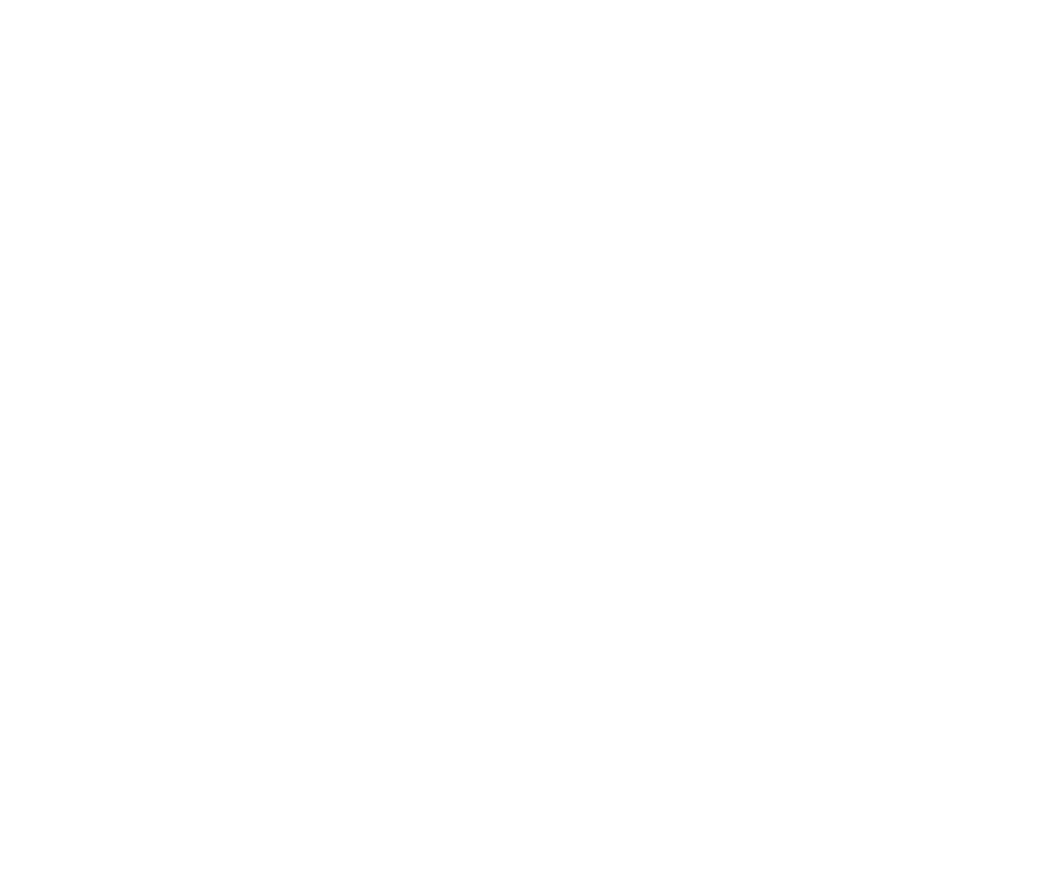
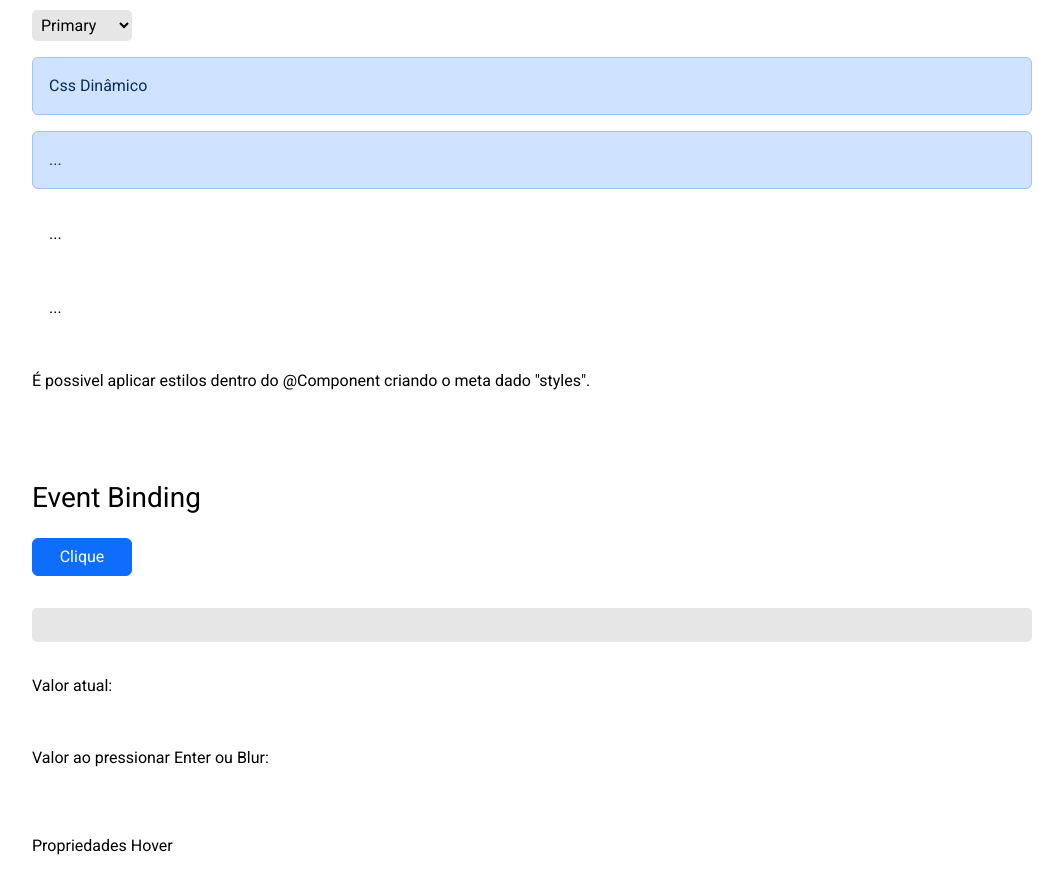
Before and after one commit to LFerreira0/workspace, an Angular app: page /binding in a window 1280 px wide. Shown: the part 820-1710 px from the top of the page, without its empty margins (108-1171 px from the left). Before the commit the page ends 800 px from the top, so only its background shows below. Built offline with nearby package versions, Linux system fonts and the light colour scheme.

Commit message:
criação do modulo de binding

```diff
--- a/angular.json
+++ b/angular.json
@@ -28,6 +28,7 @@
               "src/assets"
             ],
             "styles": [
+              "node_modules/bootstrap/dist/css/bootstrap.min.css",
               "src/styles/index.scss"
             ],
             "scripts": []
--- a/package.json
+++ b/package.json
@@ -18,6 +18,7 @@
     "@angular/platform-browser": "^14.2.0",
     "@angular/platform-browser-dynamic": "^14.2.0",
     "@angular/router": "^14.2.0",
+    "bootstrap": "^5.3.0",
     "prismjs": "^1.29.0",
     "rxjs": "~7.5.0",
     "tslib": "^2.3.0",
--- a/src/app/threads/class-binding/class-binding.component.html
+++ b/src/app/threads/class-binding/class-binding.component.html
@@ -32,6 +32,28 @@
 
     <h3>Class e Style Binding</h3>
 
+    <select #classe (change)="0">
+        <option value="alert-primary">Primary</option>
+        <option value="alert-success">Sucesso</option>
+        <option value="alert-danger">Danger</option>
+    </select>
 
+    <div class="alert {{ classe.value }}" role="alert">Css Dinâmico</div>
 
+    <div class="alert" role="alert" [class.alert-primary]="classe.value == 'alert-primary'">...</div>
+    <div class="alert" role="alert" [class.alert-success]="classe.value == 'alert-success'">...</div>
+    <div class="alert" role="alert" [class.alert-danger]="classe.value == 'alert-danger'">...</div>
+
+    <div class="alert alert-danger" role="alert" [style.display]="classe.value == 'alert-danger' ? 'block' : 'none' ">
+        Esse texto aparece somente em caso de erro.
+    </div>
+
+    <p>É possivel aplicar estilos dentro do @Component criando o meta dado "styles".</p>
+
+    <h3>Event Binding</h3>
+    <button (click)="onClick()" class="btn btn-primary">Clique</button>
+    <input type="text" (keyup)="onKeyUp($event)" (keyup.enter)="onKeyUpEnter($any(campoInput).value)" (blur)="onKeyUpEnter($any($event.target).value)" #campoInput>
+    <p>Valor atual: {{ valorAtual }}</p>
+    <p>Valor ao pressionar Enter ou Blur: {{ valorSalvo }}</p>
+    <span (mouseover)="onMouseOverOut()" (mouseout)="onMouseOverOut()" [class.highlight]="isMouseOver">Propriedades Hover</span>
 </div>
--- a/src/app/threads/class-binding/class-binding.component.scss
+++ b/src/app/threads/class-binding/class-binding.component.scss
@@ -40,4 +40,43 @@
     span{
         margin-top: 1em;
     }
+
+    select{
+      margin-top: 1em;
+      margin-bottom: 1em;
+      width: 100px;
+      background-color: var(--background-color-hover);
+      border: inherit;
+      padding: 5px;
+      border-radius: 5px;
+      font-family: 'Roboto', sans-serif;
+    }
+
+    button{
+      margin-top: 1em;
+      margin-bottom: 1em;
+      width: 100px;
+    }
+
+    input{
+      margin-top: 1em;
+      margin-bottom: 1em;
+      background-color: var(--background-color-hover);
+      border: inherit;
+      padding: 5px;
+      border-radius: 5px;
+      font-family: 'Roboto', sans-serif;
+
+    }
+
+    span{
+      padding: 1em 0px;
+      margin-bottom: 1em;
+    }
 }
+
+.highlight{
+  background-color: var(--background-color-hover);
+  font-weight: bold;
+  cursor: pointer;
+}
--- a/src/app/threads/class-binding/class-binding.component.ts
+++ b/src/app/threads/class-binding/class-binding.component.ts
@@ -10,6 +10,10 @@ export class ClassBindingComponent implements OnInit {
   boolean1 = false;
   boolean2 = true;
   urlImagem = 'https://loremflickr.com/100/50?random=2';
+  valorAtual: string = "";
+  valorSalvo: string = "";
+  isMouseOver: boolean = false;
+
   constructor() { }
 
   ngOnInit(): void {
@@ -18,4 +22,20 @@ export class ClassBindingComponent implements OnInit {
   public getValor(){
     return 3;
   }
+
+  public onClick(){
+    alert("Executado")
+  }
+
+  public onKeyUp(evento: KeyboardEvent){
+    this.valorAtual = (<HTMLInputElement>evento.target).value;
+  }
+
+  public onKeyUpEnter(event:any){
+    this.valorSalvo = event;
+  }
+
+  public onMouseOverOut(){
+    this.isMouseOver = !this.isMouseOver;
+  }
 }
```
Also changed, not shown: 1 other file (tests, documents, lock files or other folders).
